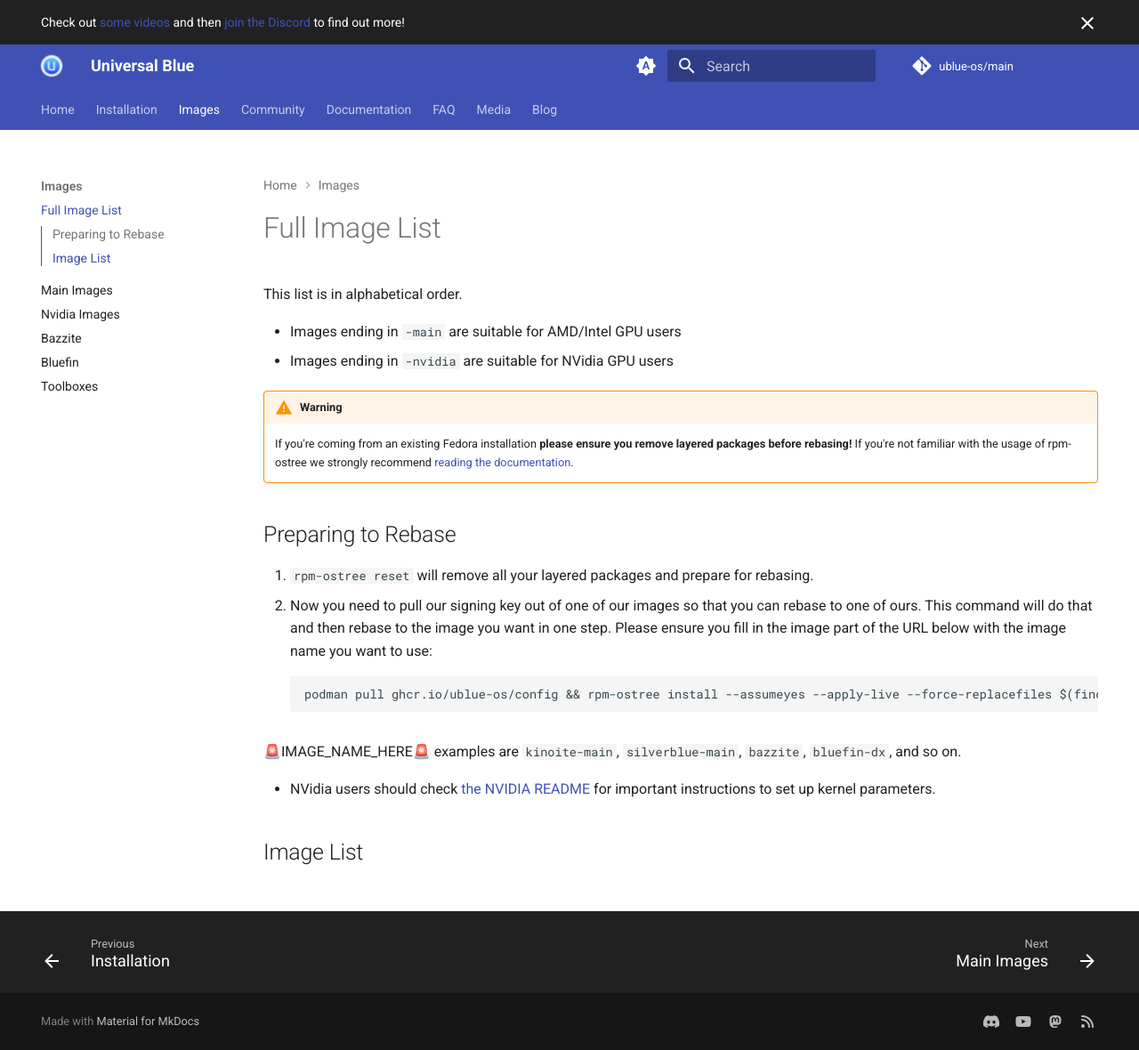
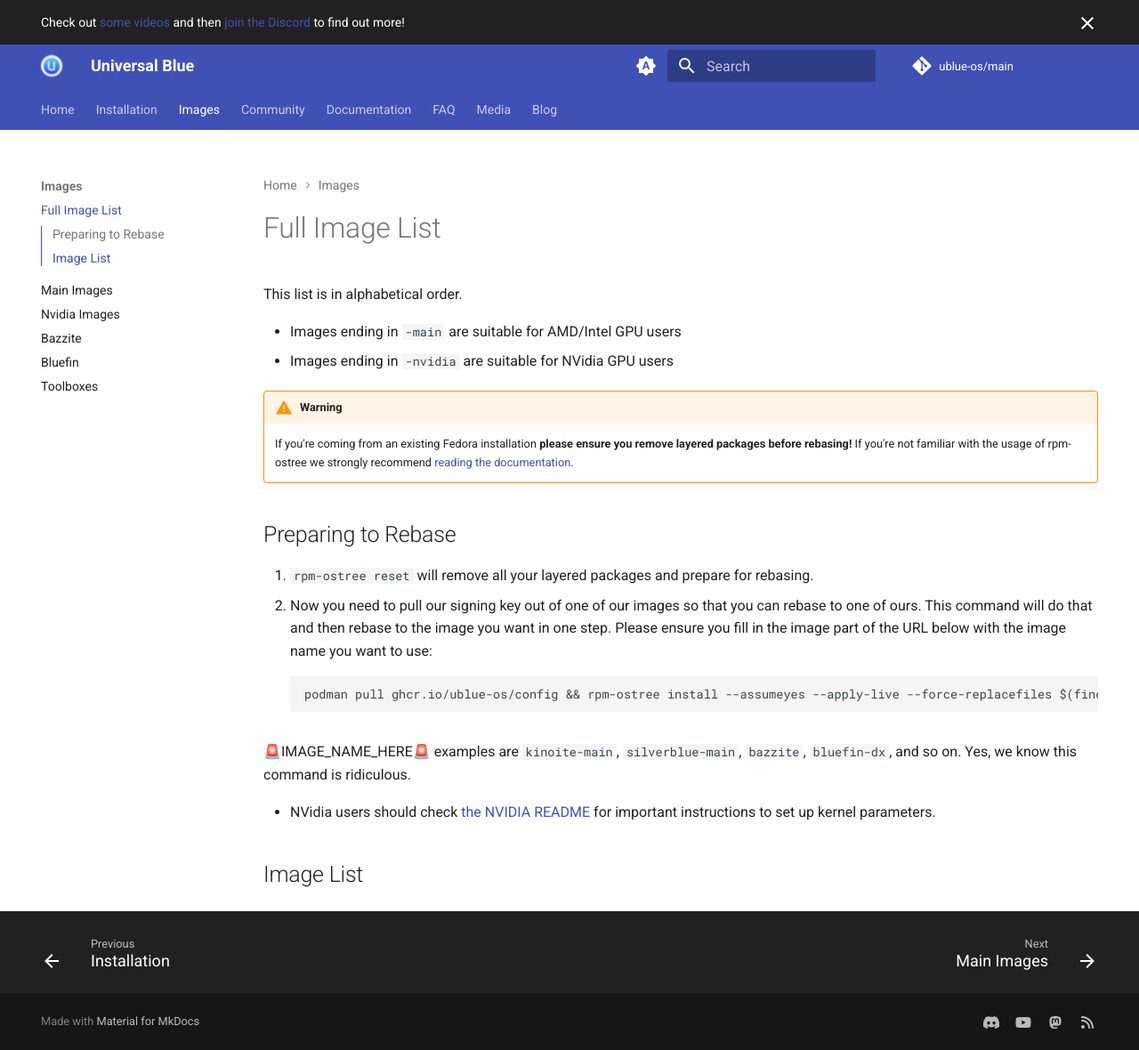
Before and after one commit to ublue-os/website, an MkDocs documentation site: the page built from docs/images.md, in a window 1280 px wide and 1180 px high. Shown: the whole window at 89% size. Built offline with MkDocs 1.6.1 and Material for MkDocs 9.7.7, drawn with Linux system fonts in a browser that asks for light colours; comment, search, counter and statistics services are not loaded.

Commit message:
fix: lol

```diff
--- a/docs/images.md
+++ b/docs/images.md
@@ -14,7 +14,7 @@ This list is in alphabetical order.
 
         podman pull ghcr.io/ublue-os/config && rpm-ostree install --assumeyes --apply-live --force-replacefiles $(find ~/.local/share/containers -name ublue-os-signing.noarch.rpm 2>/dev/null) && rpm-ostree rebase --uninstall $(rpm -q ublue-os-signing-* --queryformat '%{NAME}-%{VERSION}-%{RELEASE}.%{Arch}') ostree-image-signed:docker://ghcr.io/ublue-os/🚨IMAGE_NAME_HERE🚨:latest
 
-🚨IMAGE_NAME_HERE🚨 examples are `kinoite-main`, `silverblue-main`, `bazzite`, `bluefin-dx`, and so on.
+🚨IMAGE_NAME_HERE🚨 examples are `kinoite-main`, `silverblue-main`, `bazzite`, `bluefin-dx`, and so on. Yes, we know this command is ridiculous.
 
 - NVidia users should check [the NVIDIA README](https://universal-blue.org/images/nvidia/) for important instructions to set up kernel parameters.
 
```
